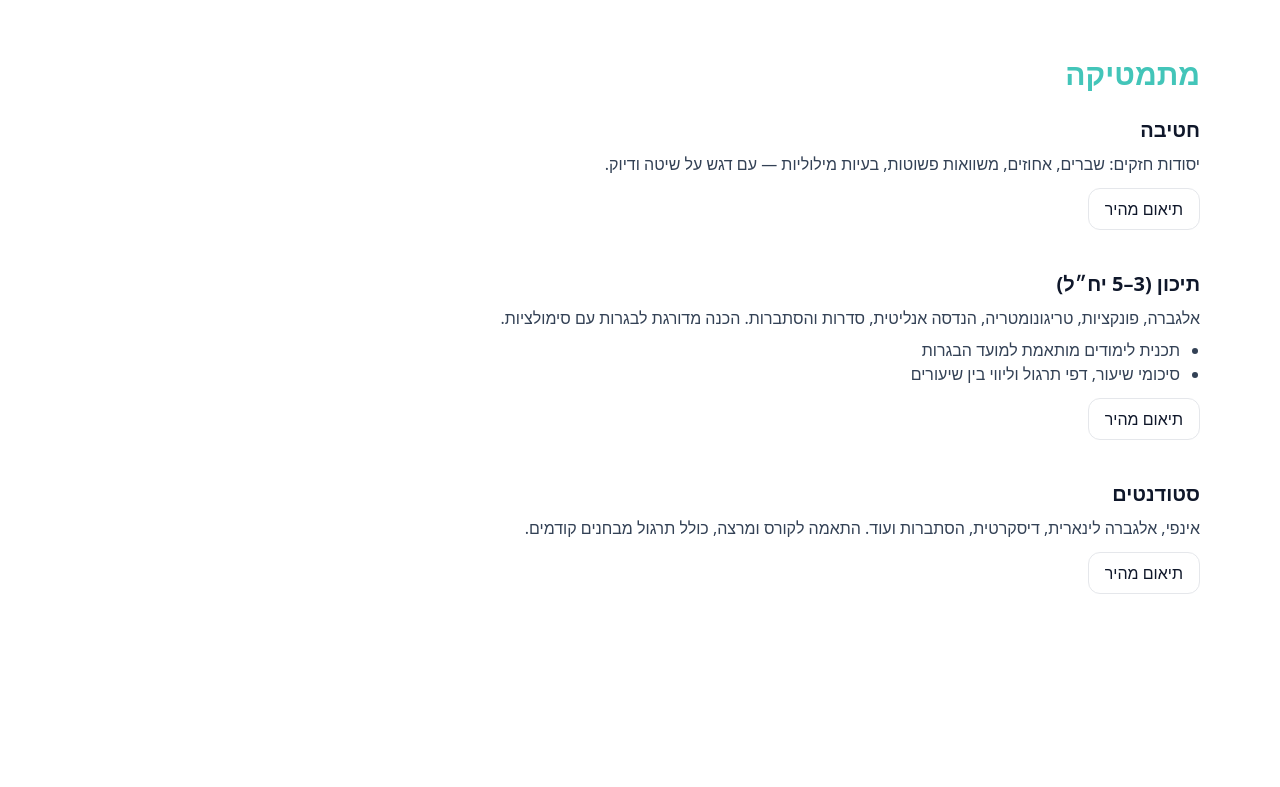
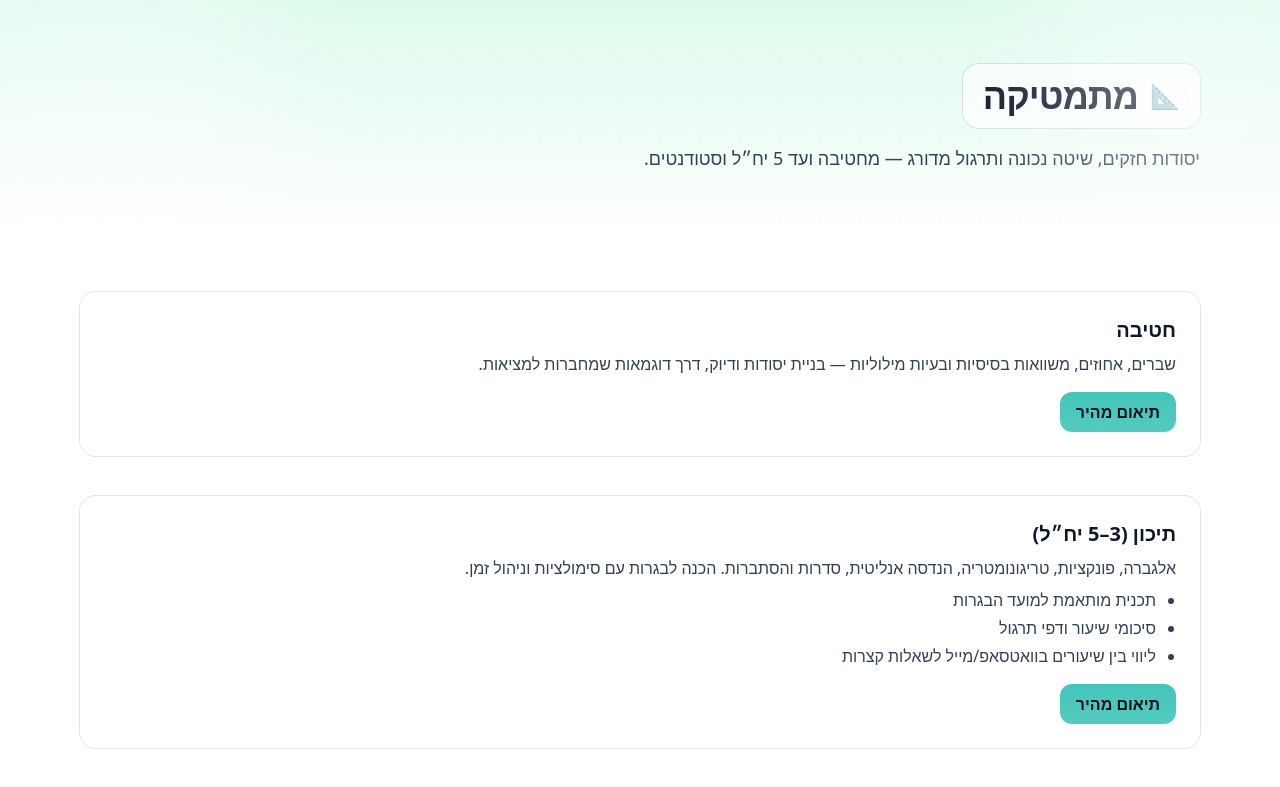
Before and after one commit to roadam11/RoieTutor, a Next.js app: page /subjects/math in a window 1280 px wide. Shown: the top 787 px of the page. Built offline with nearby package versions, Linux system fonts and the light colour scheme.

Commit message:
Update math.js

```diff
--- a/pages/subjects/math.js
+++ b/pages/subjects/math.js
@@ -1,42 +1,58 @@
 import Head from 'next/head'
 import { useEffect } from 'react'
+import SubjectLayout from '../../components/SubjectLayout'
 
 export default function MathPage() {
   useEffect(()=>{ document.documentElement.setAttribute('dir','rtl') },[])
   const wa = (topic) => `https://wa.me/972549480190?text=${encodeURIComponent(`שלום רועי, מעוניין בשיעור במתמטיקה (${topic}).`)}`;
 
   return (
-    <div className="min-h-screen bg-white dark:bg-ink text-slate-900 dark:text-slate-100">
+    <SubjectLayout
+      title="מתמטיקה"
+      subtitle="יסודות חזקים, שיטה נכונה ותרגול מדורג — מחטיבה ועד 5 יח״ל וסטודנטים."
+      icon="📐"
+      gradient="from-emerald-200/40 to-teal-100/0 dark:from-teal-500/10 dark:to-transparent"
+    >
       <Head>
         <title>RoieTutor — מתמטיקה</title>
-        <meta name="description" content="שיעורים פרטיים במתמטיקה לחטיבה, תיכון (3–5 יח״ל) וסטודנטים. תכנית לימודים אישית וליווי בין שיעורים." />
+        <meta name="description" content="שיעורים פרטיים במתמטיקה לחטיבה, תיכון (3–5 יח״ל) וסטודנטים. תכנית אישית + ליווי בין שיעורים." />
       </Head>
 
-      <main className="max-w-6xl mx-auto px-4 py-14">
-        <h1 className="text-3xl font-extrabold text-tealBrand mb-6">מתמטיקה</h1>
-
-        <section className="mb-10">
-          <h2 className="text-xl font-bold mb-2">חטיבה</h2>
-          <p className="text-slate-700 dark:text-slate-300">יסודות חזקים: שברים, אחוזים, משוואות פשוטות, בעיות מילוליות — עם דגש על שיטה ודיוק.</p>
-          <a href={wa('חטיבה')} className="inline-block mt-3 rounded-xl px-4 py-2 border hover:border-tealBrand hover:text-tealBrand">תיאום מהיר</a>
-        </section>
-
-        <section className="mb-10">
-          <h2 className="text-xl font-bold mb-2">תיכון (3–5 יח״ל)</h2>
-          <p className="text-slate-700 dark:text-slate-300">אלגברה, פונקציות, טריגונומטריה, הנדסה אנליטית, סדרות והסתברות. הכנה מדורגת לבגרות עם סימולציות.</p>
-          <ul className="list-disc pr-5 text-slate-700 dark:text-slate-300 mt-2">
-            <li>תכנית לימודים מותאמת למועד הבגרות</li>
-            <li>סיכומי שיעור, דפי תרגול וליווי בין שיעורים</li>
-          </ul>
-          <a href={wa('תיכון 3–5 יח״ל')} className="inline-block mt-3 rounded-xl px-4 py-2 border hover:border-tealBrand hover:text-tealBrand">תיאום מהיר</a>
-        </section>
-
-        <section>
-          <h2 className="text-xl font-bold mb-2">סטודנטים</h2>
-          <p className="text-slate-700 dark:text-slate-300">אינפי, אלגברה לינארית, דיסקרטית, הסתברות ועוד. התאמה לקורס ומרצה, כולל תרגול מבחנים קודמים.</p>
-          <a href={wa('סטודנטים')} className="inline-block mt-3 rounded-xl px-4 py-2 border hover:border-tealBrand hover:text-tealBrand">תיאום מהיר</a>
-        </section>
-      </main>
-    </div>
+      <Section
+        title="חטיבה"
+        text="שברים, אחוזים, משוואות בסיסיות ובעיות מילוליות — בניית יסודות ודיוק, דרך דוגמאות שמחברות למציאות."
+        ctaHref={wa('חטיבה')}
+      />
+      <Section
+        title="תיכון (3–5 יח״ל)"
+        text="אלגברה, פונקציות, טריגונומטריה, הנדסה אנליטית, סדרות והסתברות. הכנה לבגרות עם סימולציות וניהול זמן."
+        bullets={['תכנית מותאמת למועד הבגרות', 'סיכומי שיעור ודפי תרגול', 'ליווי בין שיעורים בוואטסאפ/מייל לשאלות קצרות']}
+        ctaHref={wa('תיכון 3–5 יח״ל')}
+      />
+      <Section
+        title="סטודנטים"
+        text="אינפי, אלגברה לינארית, דיסקרטית והסתברות — התאמה לקורס ולמרצה, ופתרון מבחני עבר."
+        ctaHref={wa('סטודנטים')}
+      />
+    </SubjectLayout>
   )
 }
+
+function Section({ title, text, bullets = [], ctaHref }) {
+  return (
+    <section className="mb-10 animate-fade">
+      <div className="rounded-2xl p-6 bg-white/70 dark:bg-white/5 backdrop-blur ring-1 ring-black/10 dark:ring-white/10">
+        <h2 className="text-xl font-bold mb-2">{title}</h2>
+        <p className="text-slate-700 dark:text-slate-300">{text}</p>
+        {bullets.length > 0 && (
+          <ul className="list-disc pr-5 text-slate-700 dark:text-slate-300 mt-2 space-y-1">
+            {bullets.map((b,i)=><li key={i}>{b}</li>)}
+          </ul>
+        )}
+        <a href={ctaHref} className="inline-block mt-4 rounded-xl px-4 py-2 bg-gradient-to-b from-tealBrand to-tealBrand/90 text-[#061019] font-semibold shadow-sm hover:shadow-md">
+          תיאום מהיר
+        </a>
+      </div>
+    </section>
+  )
+}
```
